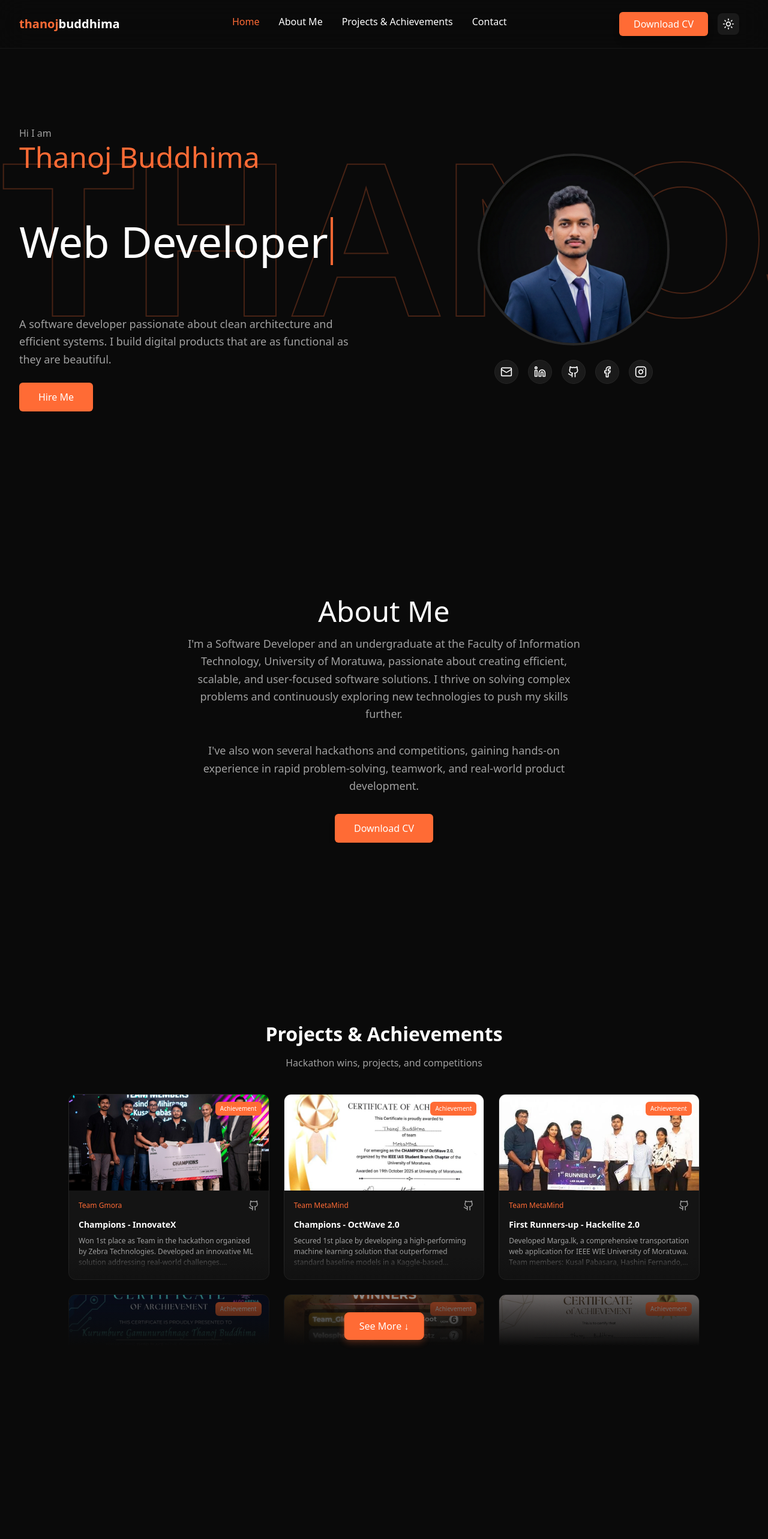
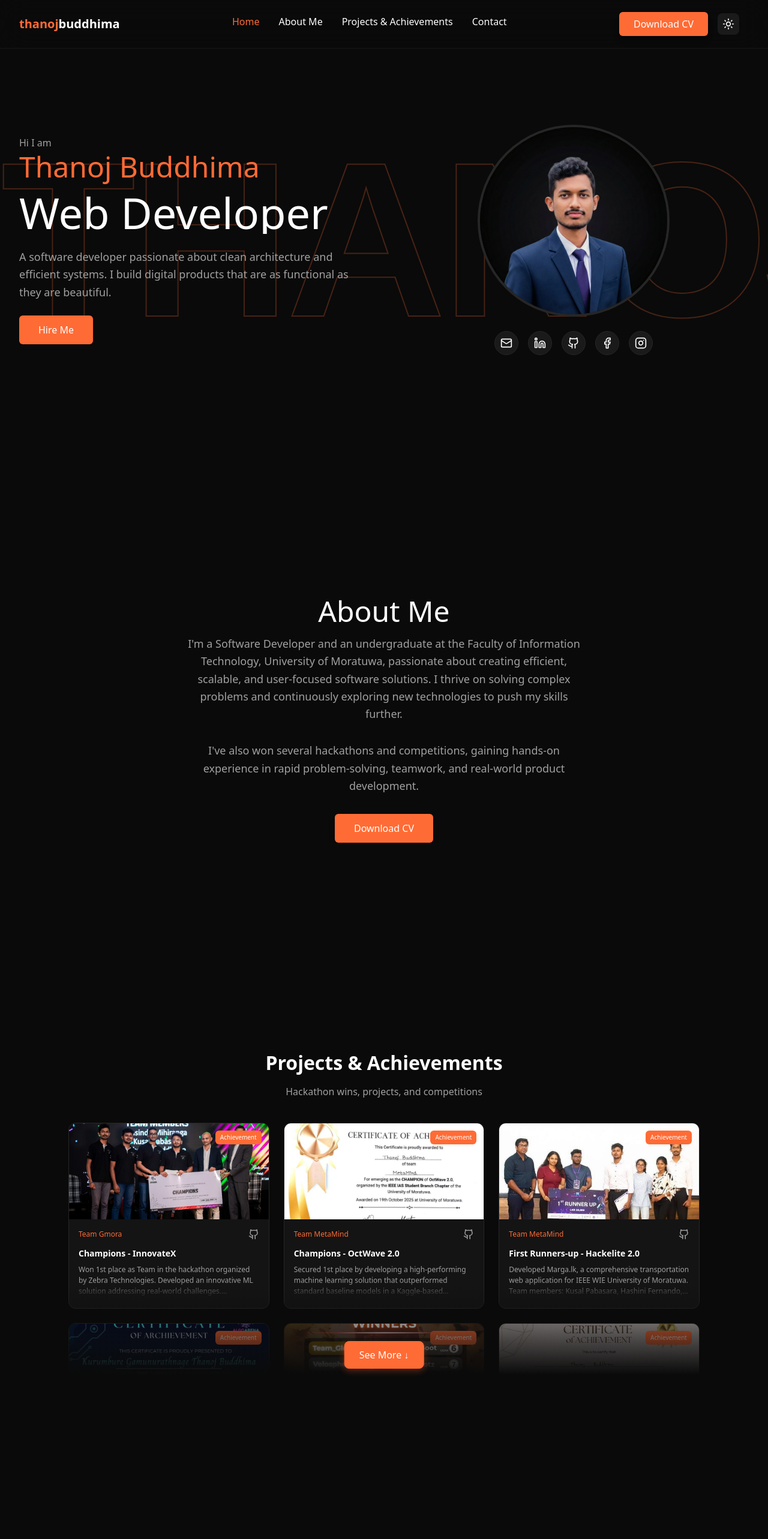
Before and after one commit to ThanojBuddhima/ThanojBuddhima.github.io, a React (Vite) app: page / in a window 1280 px wide. Shown: the top 2566 px of the page at 60% size. Built offline with nearby package versions, Linux system fonts and the light colour scheme.

Commit message:
style: fix vertical centering and mobile layout stability

```diff
--- a/src/components/About.tsx
+++ b/src/components/About.tsx
@@ -2,8 +2,8 @@ import { motion } from 'motion/react';
 
 export function About() {
   return (
-    <section id="about" style={{ scrollMarginTop: '80px' }} className="min-h-screen py-12 md:py-32 bg-background flex items-center overflow-hidden">
-      <div className="max-w-7xl mx-auto w-full px-4 sm:px-6 lg:px-8 overflow-hidden">
+    <section id="about" className="min-h-screen bg-background flex items-center justify-center overflow-hidden px-4 sm:px-6 lg:px-8 pt-20">
+      <div className="max-w-4xl mx-auto w-full overflow-hidden">
         {/* About Content */}
         <motion.div
           initial={{ opacity: 0, y: 50 }}
--- a/src/components/Contact.tsx
+++ b/src/components/Contact.tsx
@@ -12,8 +12,8 @@ export function Contact() {
   };
 
   return (
-    <section id="contact" style={{ scrollMarginTop: '80px' }} className="min-h-screen py-12 md:py-32 bg-background flex items-center">
-      <div className="max-w-7xl mx-auto w-full px-4 sm:px-6 lg:px-8">
+    <section id="contact" className="min-h-screen bg-background flex items-center justify-center px-4 sm:px-6 lg:px-8 pt-20">
+      <div className="max-w-4xl mx-auto w-full">
         {/* Section Header */}
         <motion.div
           className="mb-12"
--- a/src/components/Hero.tsx
+++ b/src/components/Hero.tsx
@@ -71,7 +71,7 @@ export function Hero({ isDarkMode }: HeroProps) {
   };
 
   return (
-    <section id="hero" style={{ scrollMarginTop: '80px' }} className="min-h-screen pt-24 pb-12 md:pb-0 flex items-center bg-background relative overflow-hidden w-full">
+    <section id="hero" className="min-h-screen flex items-center justify-center bg-background relative overflow-hidden w-full px-4 sm:px-6 lg:px-8 pt-20">
       {/* Large Background Text - Only rendered on large screens and above */}
       {windowWidth >= 1024 && (
         <div className="absolute inset-0 hidden lg:flex items-center justify-center pointer-events-none select-none overflow-hidden">
@@ -117,7 +117,7 @@ export function Hero({ isDarkMode }: HeroProps) {
         </div>
       )}
 
-      <div className="max-w-7xl mx-auto w-full relative z-10 px-4 sm:px-6 lg:px-8 box-border">
+      <div className="max-w-7xl mx-auto w-full relative z-10 box-border">
         <div className="grid grid-cols-1 lg:grid-cols-2 gap-8 md:gap-12 items-center">
           {/* Left Side - Text Content */}
           <motion.div
@@ -128,10 +128,10 @@ export function Hero({ isDarkMode }: HeroProps) {
           >
             <p className="text-muted-foreground mb-1">Hi I am</p>
             <h2 className="text-[#FF6B35] text-4xl md:text-5xl mb-4">Thanoj Buddhima</h2>
-            <div className="mb-4 md:mb-6 h-[100px] sm:h-[120px] md:h-[160px] lg:h-[200px] flex items-center w-full">
-              <h1 className="text-foreground text-2xl sm:text-5xl md:text-6xl lg:text-7xl flex items-center break-words max-w-full">
-                <span className="inline-block min-w-0 break-words">{displayedText}</span>
-                <span className="inline-block w-1 h-6 sm:h-12 md:h-16 lg:h-20 bg-[#FF6B35] ml-1 animate-pulse flex-shrink-0"></span>
+            <div className="mb-4 md:mb-6 h-[80px] sm:h-[100px] md:h-[130px] lg:h-[160px] flex items-center w-full overflow-hidden">
+              <h1 className="text-foreground text-2xl sm:text-5xl md:text-6xl lg:text-7xl flex items-center break-words max-w-full leading-tight">
+                <span className="inline-block min-w-0 break-words">{displayedText || '\u00A0'}</span>
+                <span className="inline-block w-[3px] bg-[#FF6B35] ml-2 animate-pulse flex-shrink-0" style={{ height: '0.8em' }}></span>
               </h1>
             </div>
             <p className="text-muted-foreground text-lg mb-4 md:mb-6 max-w-xl leading-relaxed">
--- a/src/components/ProjectsAndAchievements.tsx
+++ b/src/components/ProjectsAndAchievements.tsx
@@ -239,13 +239,12 @@ export function ProjectsAndAchievements() {
     <section
       id="projects-achievements"
       style={{
-        padding: '64px 0 120px 0',
+        padding: '80px 0 40px 0',
         backgroundColor: 'var(--background)',
         minHeight: '100vh',
         display: 'flex',
         flexDirection: 'column',
         justifyContent: 'center',
-        scrollMarginTop: '80px',
       }}
     >
       <div style={{ maxWidth: '1100px', margin: '0 auto', padding: '0 24px' }}>
```
Also changed, not shown: 3 other files (tests, documents, lock files or other folders).
